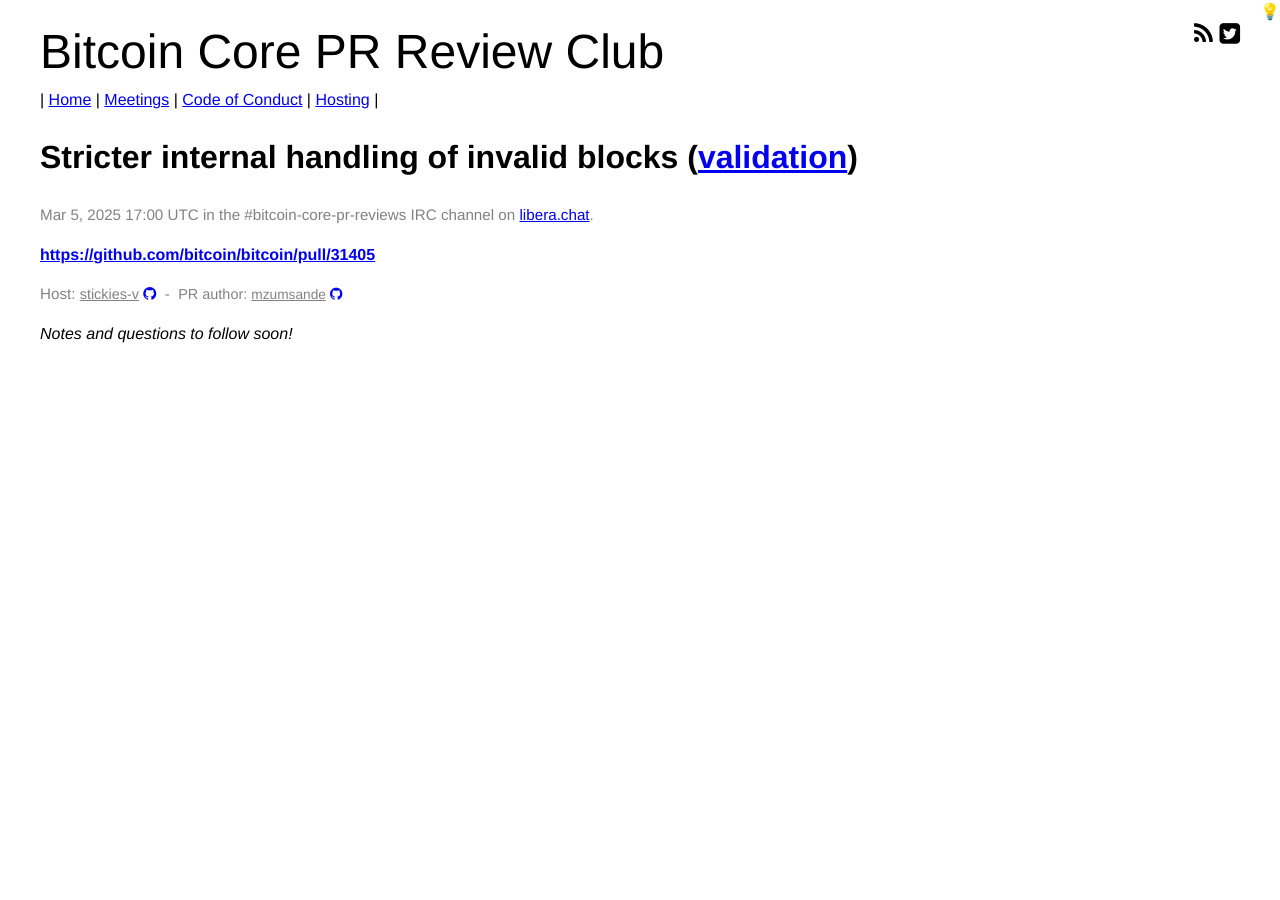
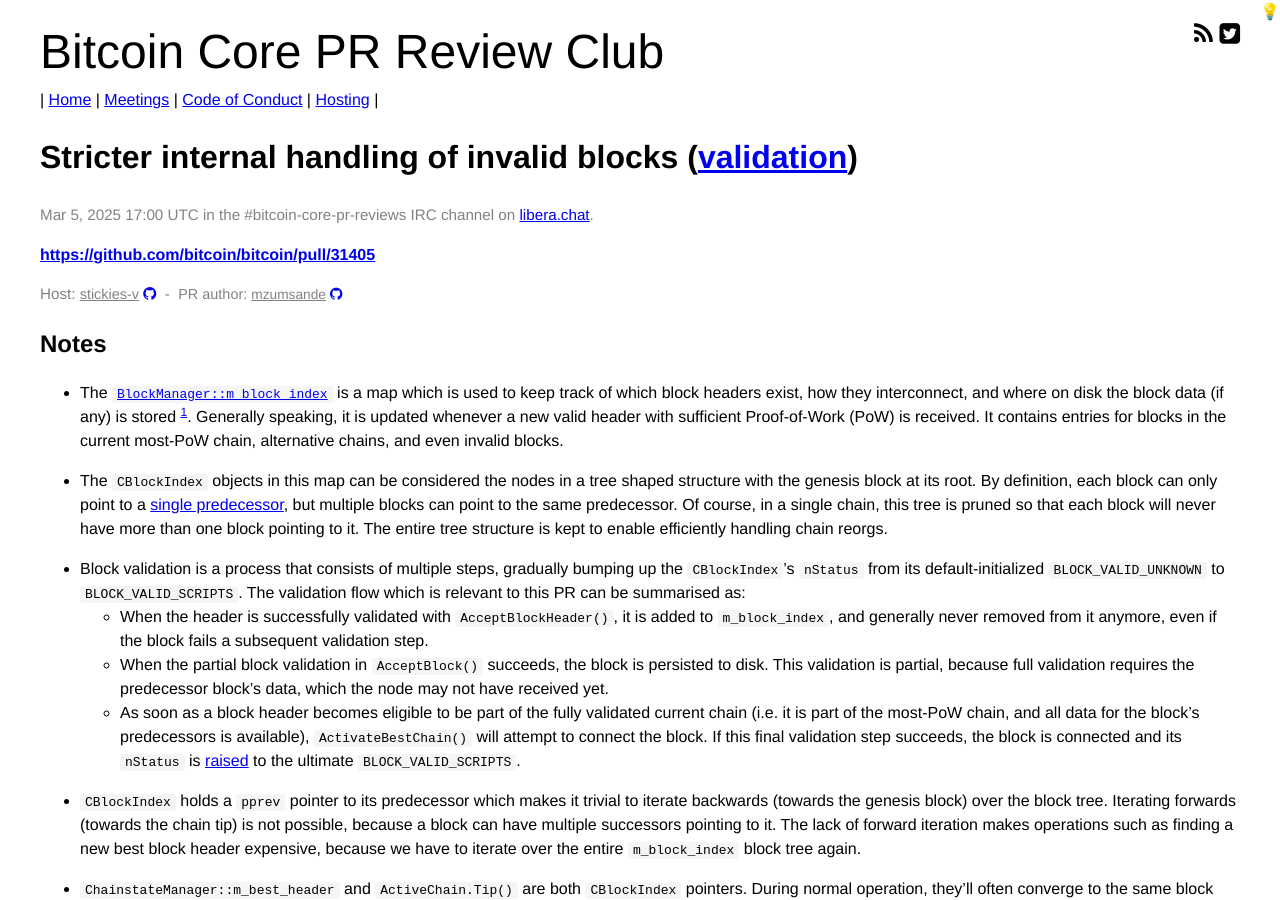
Before and after one commit to bitcoin-core-review-club/website, a Jekyll site: the page built from _posts/2025-03-05-#31405.md, in a window 1280 px wide and 900 px high. Built offline with Jekyll 4.4.1, drawn with Linux system fonts in a browser that asks for light colours; some of the changed text lies outside the part shown.

Commit message:
add notes and questions for n31405 (#790)
* add notes and questions for n31405

* Apply suggestions from glozow

Co-authored-by: Gloria Zhao <gloriajzhao@gmail.com>

* Apply suggestions from mzumsande

Co-authored-by: Martin Zumsande <mzumsande@gmail.com>

---------

Co-authored-by: Gloria Zhao <gloriajzhao@gmail.com>
Co-authored-by: Martin Zumsande <mzumsande@gmail.com>

```diff
--- a/_posts/2025-03-05-#31405.md
+++ b/_posts/2025-03-05-#31405.md
@@ -7,20 +7,46 @@
 components: ["validation"]
 host: stickies-v
 status: upcoming
-commit:
+commit: 4ba2e480ffa0b77113953bee4ff5c9349e277e7e
 ---
 
-_Notes and questions to follow soon!_
-
-<!-- TODO: Before meeting, add notes and questions
 ## Notes
 
+- The [`BlockManager::m_block_index`](https://github.com/bitcoin/bitcoin/blob/3c1f72a36700271c7c1293383549c3be29f28edb/src/node/blockstorage.h#L277) is a map which is used to keep track of which block headers exist, how they interconnect, and where on disk the block data (if any) is stored [^1]. Generally speaking, it is updated whenever a new valid header with sufficient Proof-of-Work (PoW) is received. It contains entries for blocks in the current most-PoW chain, alternative chains, and even invalid blocks.
+
+- The `CBlockIndex` objects in this map can be considered the nodes in a tree shaped structure with the genesis block at its root. By definition, each block can only point to a [single predecessor](https://github.com/bitcoin/bitcoin/blob/3c1f72a36700271c7c1293383549c3be29f28edb/src/chain.h#L147), but multiple blocks can point to the same predecessor. Of course, in a single chain, this tree is pruned so that each block will never have more than one block pointing to it. The entire tree structure is kept to enable efficiently handling chain reorgs.
+
+- Block validation is a process that consists of multiple steps, gradually bumping up the `CBlockIndex`'s `nStatus` from its default-initialized `BLOCK_VALID_UNKNOWN` to `BLOCK_VALID_SCRIPTS`. The validation flow which is relevant to this PR can be summarised as:
+	- When the header is successfully validated with `AcceptBlockHeader()`, it is added to `m_block_index`, and generally never removed from it anymore, even if the block fails a subsequent validation step.
+	- When the partial block validation in `AcceptBlock()` succeeds, the block is persisted to disk. This validation is partial, because full validation requires the predecessor block's data, which the node may not have received yet.
+	- As soon as a block header becomes eligible to be part of the fully validated current chain (i.e. it is part of the most-PoW chain, and all data for the block's predecessors is available), `ActivateBestChain()` will attempt to connect the block. If this final validation step succeeds, the block is connected and its `nStatus` is [raised](https://github.com/bitcoin/bitcoin/blob/3c1f72a36700271c7c1293383549c3be29f28edb/src/validation.cpp#L2762) to the ultimate `BLOCK_VALID_SCRIPTS`.
+
+- `CBlockIndex` holds a `pprev` pointer to its predecessor which makes it trivial to iterate backwards (towards the genesis block) over the block tree. Iterating forwards (towards the chain tip) is not possible, because a block can have multiple successors pointing to it. The lack of forward iteration makes operations such as finding a new best block header expensive, because we have to iterate over the entire `m_block_index` block tree again.
+
+- `ChainstateManager::m_best_header` and `ActiveChain.Tip()` are both `CBlockIndex` pointers. During normal operation, they'll often converge to the same block with the highest PoW. However, it is crucial to distinguish their meaning and use. `ActiveChain.Tip()` returns the `CBlockIndex*` of the fully validated and connected block that is the tip of the currently active chain. `m_best_header` points to the header with the most PoW that the node knows about. It represents a node's view of what the most-PoW chain might look like, but it is possible that validation won't allow it to progress there. As such, `m_best_header` is just a hint. The distinction is especially visible during IBD, when `ActiveChain().Tip()` progresses towards `m_best_header`, but can only be equal to it when IBD is finished.
 
 
 ## Questions
 
 1. Did you review the PR? [Concept ACK, approach ACK, tested ACK, or NACK](https://github.com/bitcoin/bitcoin/blob/master/CONTRIBUTING.md#peer-review)? What was your review approach?
--->
+
+1. Which purpose(s) does `ChainstateManager::m_best_header` serve?
+
+1. Prior to this PR, which of these statements are true, if any?
+	- A) a `CBlockIndex` with an INVALID predecessor will ALWAYS have a `BLOCK_FAILED_CHILD` `nStatus`
+	- B) a `CBlockIndex` with only VALID predecessors will NEVER have a `BLOCK_FAILED_CHILD` `nStatus`
+
+1. One of the goals of this PR is to ensure `m_best_header`, and the `nStatus` of successors of an invalid block are always correctly set. Which functions are directly responsible for updating these values?
+
+1. For which scenario(s), if any, does commit [validation: call InvalidChainfound also from AcceptBlock](https://github.com/bitcoin-core-review-club/bitcoin/commit/163b01eae82a9dd94dcda94cf13001e46b4a8a56) introduce behaviour change?
+
+1. Most of the logic in commit [validation: in invalidateblock, calculate m_best_header right away](https://github.com/bitcoin-core-review-club/bitcoin/commit/4100495125e9a06b2403f7520fae9f45c3fd9e4c) implements finding the new best header. What prevents us from just using `RecalculateBestHeader()` here?
+
+1. How many times does `Chainstate::InvalidBlock()` trigger the `m_best_header` recalculation, 1) before this PR and 2) after this PR?
+
+1. In [validation: in invalidateblock, mark children as invalid right away](https://github.com/bitcoin-core-review-club/bitcoin/commit/e32df45a62e6999b12d035758c9c6bd4994ea682)`cand_invalid_descendants` is implemented as a `std::multimap<const CBlockIndex*, CBlockIndex*>`. Can you think of any other type(s) that would work well in this context?
+
+1. Would we still need the  `cand_invalid_descendants` cache if we were able to iterate forwards (i.e. away from the genesis block) over the block tree? What would be the pros and cons of such an approach, compared to the one taken in this PR?
 
 
 <!-- TODO: After a meeting, uncomment and add meeting log between the irc tags
@@ -29,3 +55,7 @@
 {% irc %}
 {% endirc %}
 -->
+
+## Footnotes
+
+[^1]: https://bitcoin.stackexchange.com/a/51026/129640
```
